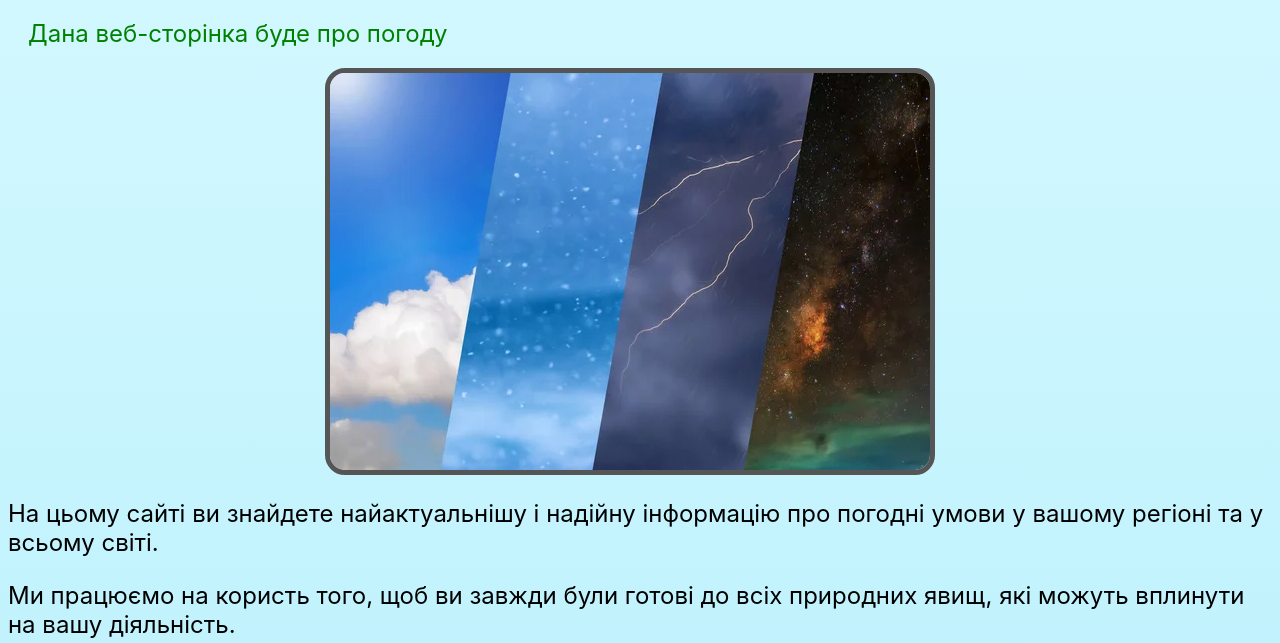
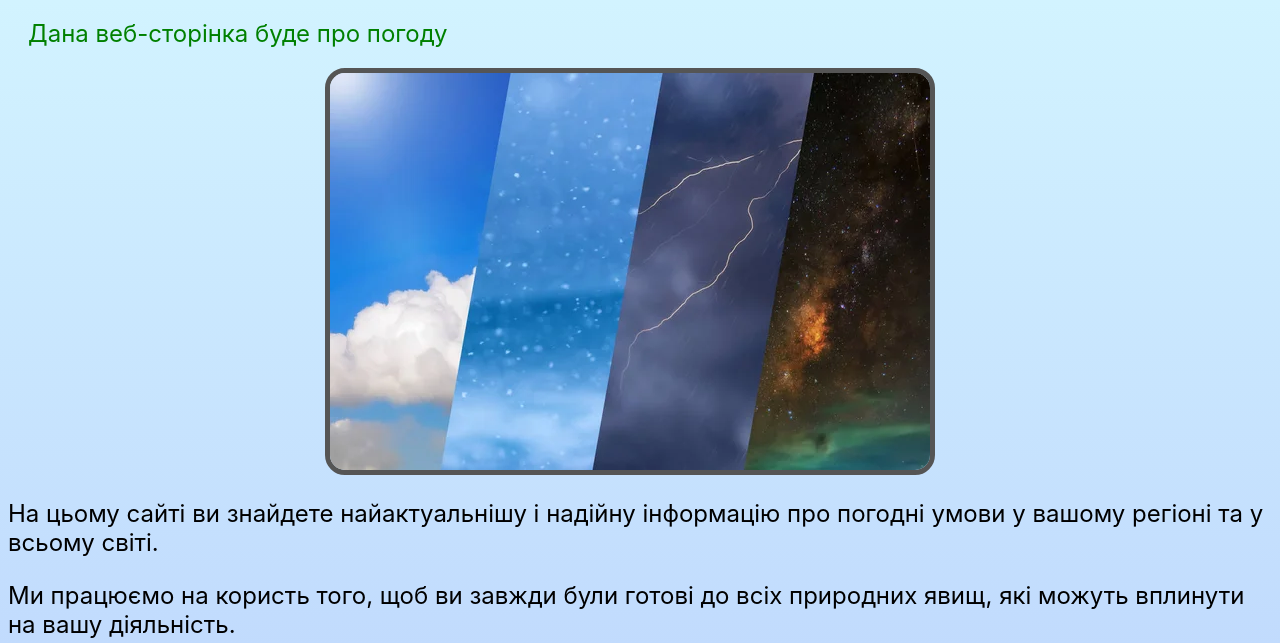
Before and after one commit to vitaliikatynskyi/3vitaliikatynskyi.github.io, a plain HTML site: page index.html in a window 1280 px wide. Shown: the part 157-800 px from the top of the page. Drawn offline with Linux system fonts and the light colour scheme.

Commit message:
style1.css

```diff
--- a/css/style1.css
+++ b/css/style1.css
@@ -1,5 +1,5 @@
      body{
-        background:  linear-gradient(to bottom, #d6f9ff 0%,#9ee8fa 100%);;
+        background:  linear-gradient(to bottom, #d6f9ff 0%,#9ea8fa 100%);;
     }
     table, th, td {
         border: 1px solid black;
```
